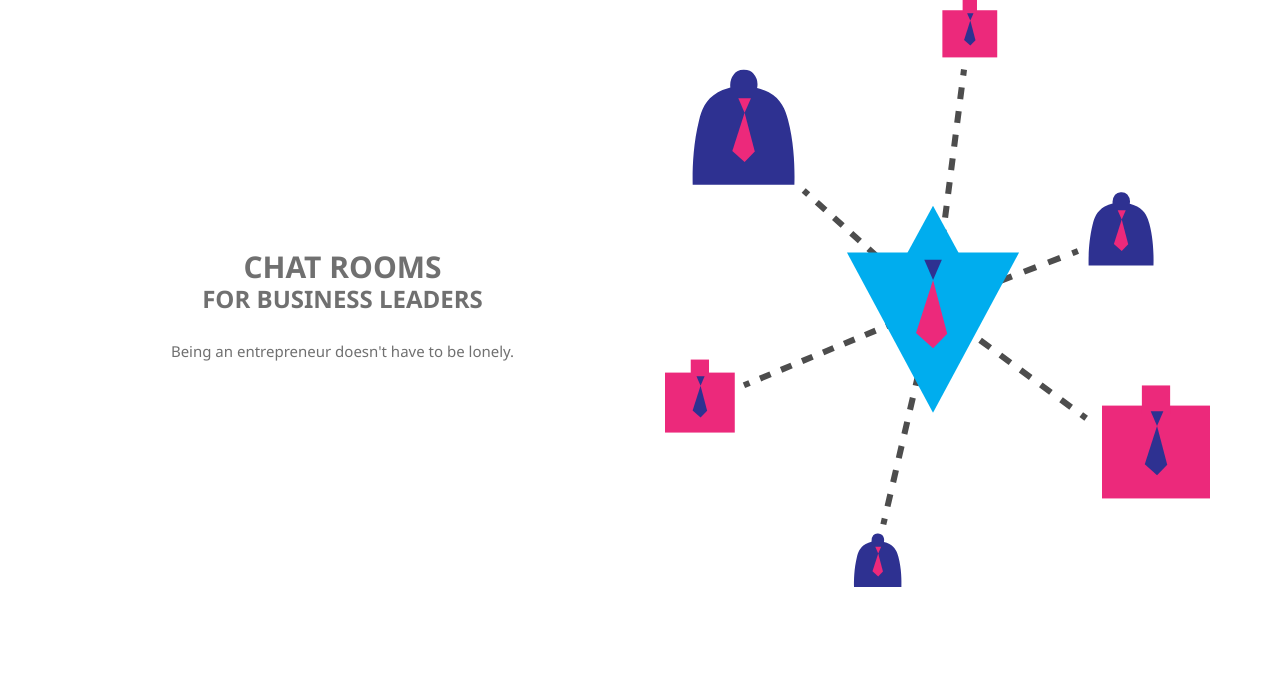
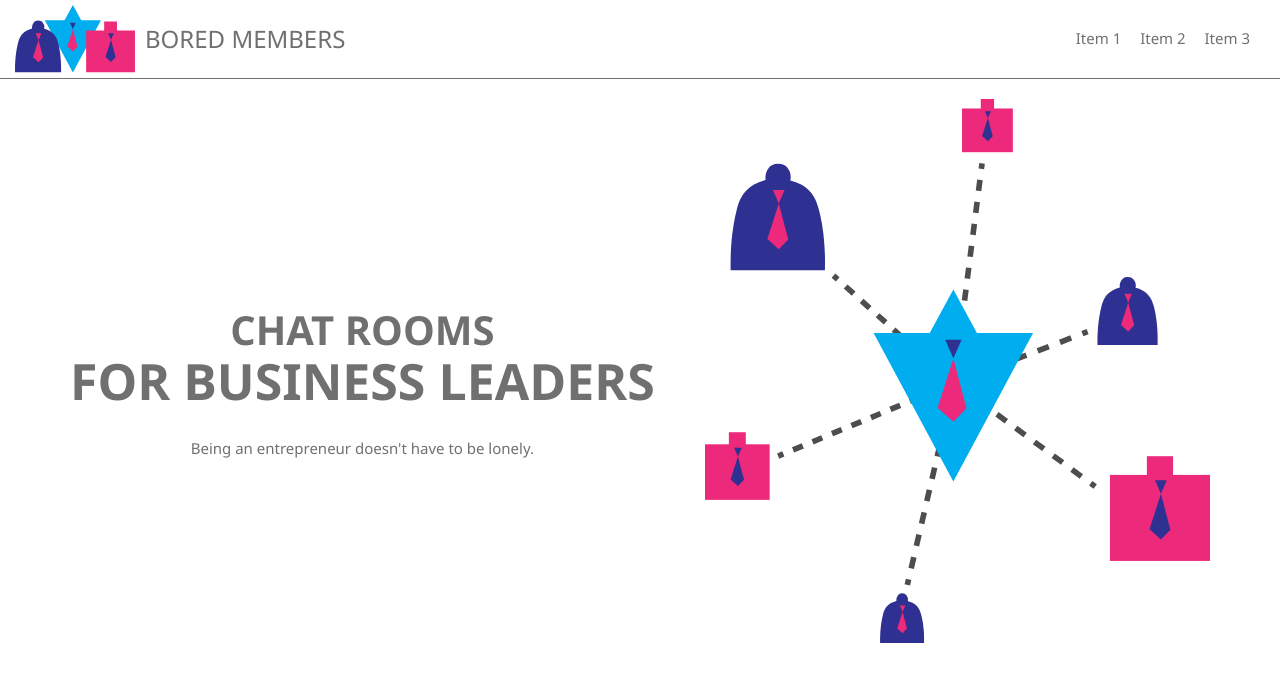
Before and after one commit to abarolli/abarolli.github.io, a plain HTML site: page index.html in a window 1280 px wide. Drawn offline with Linux system fonts and the light colour scheme.

Commit message:
Modified hero component

```diff
--- a/css/styles.css
+++ b/css/styles.css
@@ -144,8 +144,12 @@ a {
     text-align: center;
 }
 
+.card__pre-title {
+    font-size: 2rem;
+}
+
 .card__title {
-    font-size: 2.4rem;
+    font-size: 3rem;
 }
 
 .card__content {
@@ -354,6 +358,20 @@ a {
     padding: 0 10rem;
 }
 
+@media screen and (min-width: 1024px) {
+    .hero__title-container {
+        white-space: nowrap;
+    }
+
+    .hero__title {
+        font-size: 5rem;
+    }
+
+    .hero__pre-title {
+        font-size: 4rem;
+    }
+}
+
 @media screen and (min-width: 768px) {
 
     .hero.grid--1x2 {
@@ -369,8 +387,15 @@ a {
     }
 }
 
-@media screen and (max-width: 500px) {
+@media screen and (max-width: 600px) {
     .hero__img {
         padding: 0 5rem;
     }
 }
+
+
+
+/* Blocks */
+.block {
+    padding: 2rem 2rem;
+}
--- a/index.html
+++ b/index.html
@@ -15,12 +15,78 @@
     </style>
 </head>
 <body class="prevent-animation">
+    <header>
+        <nav class="nav">
+            <div class="logo-container">
+                <svg class="logo-container__logo" viewBox="0 0 263 148">
+                    <use xlink:href="icons/sprite.svg#bored_members_logo"></use>
+                </svg>
+                <h1 class="logo-container__heading">Bored Members</h1>
+            </div>
+            <svg class="icon toggler">
+                <use xlink:href="icons/sprite.svg#menu"></use>
+            </svg>
+
+            <ul class="list list--inline nav__list">
+                <li class="list__item">Item 1</li>
+                <li class="list__item">Item 2</li>
+                <li class="list__item">Item 3</li>
+            </ul>
+        </nav>
+        <section class="side-menu side-menu--right collapsible-side-menu">
+            <header class="side-menu__header">
+                <div class="logo-container">
+                    <svg class="logo-container__logo" viewBox="0 0 263 148">
+                        <use xlink:href="icons/sprite.svg#bored_members_logo"></use>
+                    </svg>
+                    <h1 class="logo-container__heading">Bored Members</h1>
+                </div>
+                <svg class="icon toggler">
+                    <use xlink:href="icons/sprite.svg#menu"></use>
+                </svg>
+            </header>
+            <ul class="list side-menu__list">
+                <li class="list__item collapsible">
+                    <header class="collapsible__header">
+                        <h3 class="collapsible__heading">Item 1</h3>
+                        <svg class="icon chevron">
+                            <use xlink:href="icons/sprite.svg#chevron"></use>
+                        </svg>
+                    </header>
+                    <article class="collapsible__content">
+                        <ul class="list">
+                            <li class="list__item">Item 1</li>
+                            <li class="list__item">Item 2</li>
+                            <li class="list__item">Item 3</li>
+                        </ul>
+                    </article>
+                </li>
+                <li class="list__item collapsible">
+                    <header class="collapsible__header">
+                        <h3 class="collapsible__heading">Item 1</h3>
+                        <svg class="icon chevron">
+                            <use xlink:href="icons/sprite.svg#chevron"></use>
+                        </svg>
+                    </header>
+                    <article class="collapsible__content">
+                        <ul class="list">
+                            <li class="list__item">Item 1</li>
+                            <li class="list__item">Item 2</li>
+                            <li class="list__item">Item 3</li>
+                        </ul>
+                    </article>
+                </li>
+            </ul>
+        </section>
+    </header>
+    <main>
+        <section class="block">
             <section class="hero grid grid--1x2 container container--center">
                 <div class="card hero__content">
                     <header class="card__header">
-                <h1 class="card__title-container">
-                    <div class="card__pre-title">Chat Rooms</div>
-                    <div class="card__title">For Business Leaders</div>
+                        <h1 class="card__title-container hero__title-container">
+                            <div class="card__pre-title hero__pre-title">Chat Rooms</div>
+                            <div class="card__title hero__title">For Business Leaders</div>
                         </h1>
                     </header>
                     <div class="card__content">
@@ -31,6 +97,8 @@
                     <img src="icons/bored_members_network.svg" alt="">
                 </div>
             </section>
+        </section>
+    </main>
 
     <script src="scripts/main.js"></script>
 </body>
```
Also changed, not shown: components/hero.html (added, +18 -0 lines), components/navbar.html (+1 -1 lines). Lines whose indentation alone changed are shown as unchanged.
